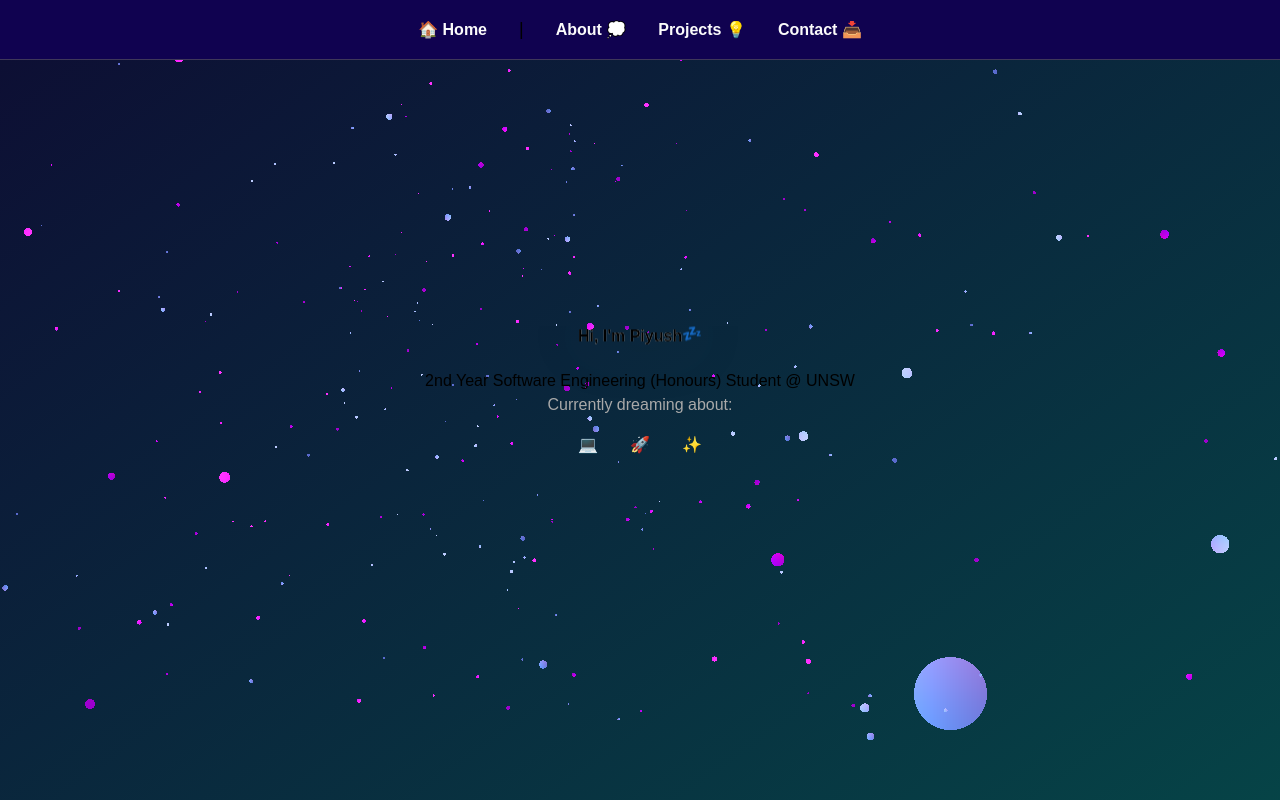
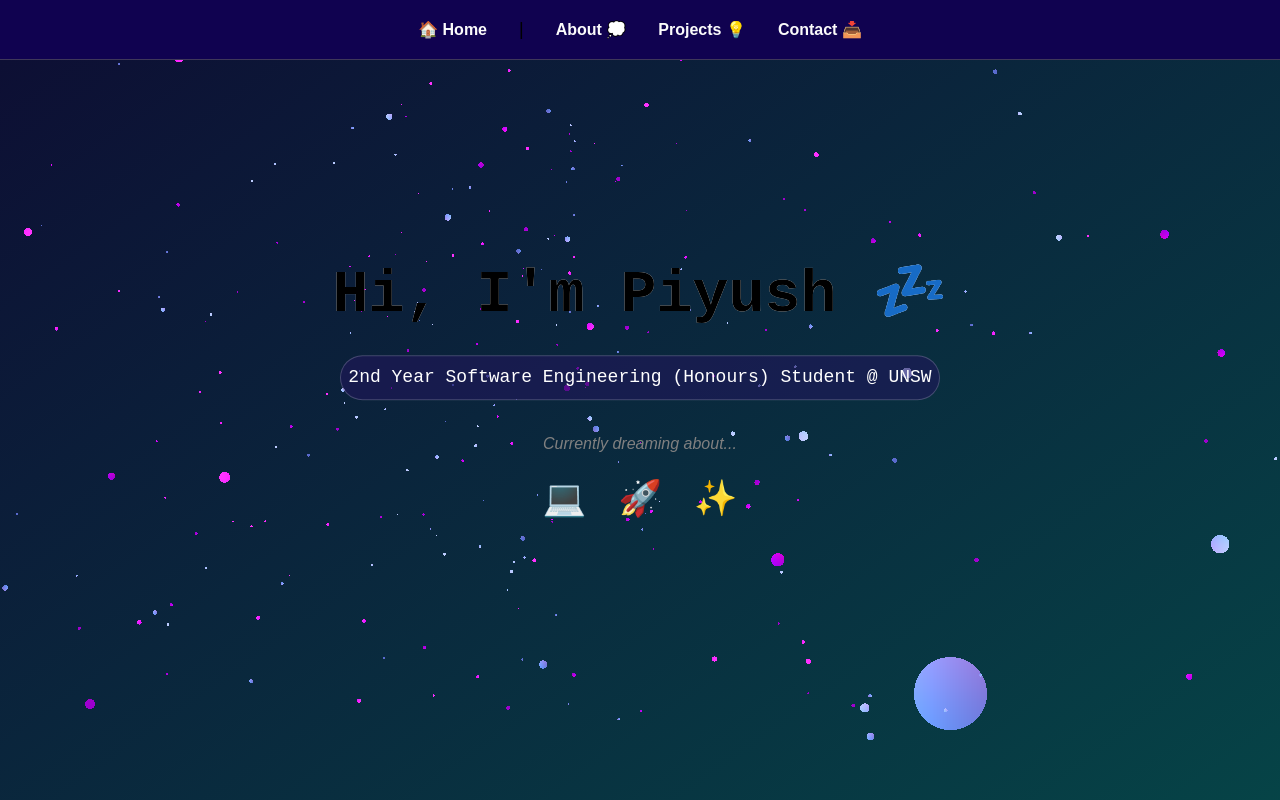
Before and after one commit to PiyushJ1/DevSoc-Personal-Website, a Next.js app: page /home in a window 1280 px wide. Built offline with nearby package versions, Linux system fonts and the light colour scheme.

Commit message:
update home page + tweak about section

```diff
--- a/src/app/about/page.tsx
+++ b/src/app/about/page.tsx
@@ -174,13 +174,13 @@ export default function AboutPage() {
             hanging out with my friends, listening to my curated music playlists
             or playing the digital piano. <br />
             <br />I used to play a lot of video games in the past (1500+ hours
-            in R6, nor the 1000+ on Fortnite, nor the 500+ in GTA V... and the
-            list goes on), but I stopped since I spent too much time on them.
+            in R6, 1000+ on Fortnite, 500+ in GTA V... and the list goes on),
+            but I stopped since I wanted to focus on university.
           </p>
 
           <p className={styles.photoIntro}>
             Oh by the way, I also like photography. Here are some cool photos
-            I&apos;ve taken
+            I&apos;ve taken:
           </p>
 
           <div className={styles.photos}>
--- a/src/app/home/Home.module.css
+++ b/src/app/home/Home.module.css
@@ -57,55 +57,31 @@
 }
 
 .mainTitle {
-  font-size: 65;
+  font-size: 60px;
   font-weight: 700;
-  min-width: 600px;
+  min-width: 700px;
   background: white;
   background-clip: text;
   animation: fadeIn 0.8s ease-out forwards;
   line-height: 1.2;
   margin-bottom: 1.5rem;
   display: flex;
-  align-items: center;
   justify-content: center;
-  text-align: center;
-  filter: drop-shadow(0 0 30px rgba(69, 73, 79, 0.3));
+  filter: drop-shadow(1 2 30px rgba(69, 73, 79, 0.3));
+  font-family: monospace;
 }
 
 .subtitle {
-  font-size: 15;
-  font-weight: 400;
-  min-width: 600px;
-  background: white;
-  background-clip: text;
-  line-height: 1.2;
-  margin-bottom: 1.5rem;
-  display: flex;
-  align-items: center;
-  justify-content: center;
+  margin: 0.75rem auto 2rem auto;
+  color: white;
+  max-width: 600px;
+  background: rgba(35, 22, 93, 0.563);
+  border-radius: 30px;
+  padding: 0.5rem 0.25rem;
+  border: 1px solid rgba(255, 255, 255, 0.2);
+  font-family: monospace;
   text-align: center;
-}
-
-.bouncyEmoji {
-  display: inline-block;
-  transition: transform 0.3s ease;
-  animation: float 3s ease-in-out infinite;
-}
-
-@keyframes float {
-  0%,
-  100% {
-    transform: translateY(0px) rotate(0deg);
-  }
-  25% {
-    transform: translateY(-5px) rotate(2deg);
-  }
-  50% {
-    transform: translateY(-10px) rotate(-1deg);
-  }
-  75% {
-    transform: translateY(-3px) rotate(1deg);
-  }
+  font-size: 18px;
 }
 
 .dreamEmojiContainer {
@@ -115,13 +91,23 @@
   cursor: pointer;
 }
 
+.dreamTitle {
+  margin-top: 1rem;
+  color: grey;
+  font-style: italic;
+}
+
+.dreamEmoji {
+  font-size: 35px;
+}
+
 .dreamText {
   position: absolute;
   top: -2rem;
   left: 50%;
-  transform: translateX(-50%) translateY(10px);
+  transform: translateX(-50%) translateY(-50px);
   opacity: 0;
-  font-size: 0.9rem;
+  font-size: 1rem;
   color: white;
   transition: all 0.3s ease;
   pointer-events: none;
@@ -129,5 +115,5 @@
 
 .dreamEmojiContainer:hover .dreamText {
   opacity: 1;
-  transform: translateX(-50%) translateY(0);
+  min-width: 10rem;
 }
--- a/src/app/home/page.tsx
+++ b/src/app/home/page.tsx
@@ -40,32 +40,34 @@ export default function Home() {
         >
           <main className={styles.heroContainer}>
             <div className={styles.contentCreator}>
-              <h2 className={styles.mainTitle}>
-                Hi, I&apos;m Piyush
-                <span className={styles.bouncyEmoji}>💤</span>
+              <h2 className={styles.mainTitle}>Hi, I&apos;m Piyush 💤</h2>
+
+              <h2 className={styles.subtitle}>
+                2nd Year Software Engineering (Honours) Student @ UNSW
               </h2>
 
-              <h2>2nd Year Software Engineering (Honours) Student @ UNSW</h2>
-
-              <p style={{ color: "darkgrey" }}>Currently dreaming about:</p>
+              <p className={styles.dreamTitle}>Currently dreaming about...</p>
 
               <div className={styles.dreamsContainer}>
                 <div className={styles.dreamEmojiContainer}>
                   <span className={styles.dreamEmoji}>💻</span>
-                  <span className={styles.dreamText}>Intern at Atlassian</span>
+                  <span className={styles.dreamText}>
+                    Becoming a Backend Software Engineer focusing on system
+                    design
+                  </span>
                 </div>
 
                 <div className={styles.dreamEmojiContainer}>
                   <span className={styles.dreamEmoji}>🚀</span>
                   <span className={styles.dreamText}>
-                    Launch my own startup
+                    Launching my own tech startup and going all in
                   </span>
                 </div>
 
                 <div className={styles.dreamEmojiContainer}>
                   <span className={styles.dreamEmoji}>✨</span>
                   <span className={styles.dreamText}>
-                    Build something people love
+                    Being a trainee at DevSoc's 25T3 Training Program ;{")"}
                   </span>
                 </div>
               </div>
@@ -87,150 +89,3 @@ export default function Home() {
     </>
   );
 }
-
-// 'use client'
-
-// import styles from "./Home.module.css"
-// import Link from "next/link";
-
-// export default function Home() {
-//   return (
-//     <>
-//     <header className={styles.navbar}>
-//       <div className={styles.navbarContainer}>
-//         <div className={styles.navbarCentre}>
-//           <Link href="/about" className={styles.navLink}>About</Link>
-//           <Link href="/projects" className={styles.navLink}>Projects</Link>
-//           <Link href="/contact" className={styles.navLink}>Contact</Link>
-//         </div>
-//       </div>
-
-//     </header>
-
-//     <main className={styles.heroContainer}>
-//       <div className={styles.contentContainer}>
-
-//         <h2 className={styles.subtitle}>
-
-//         </h2>
-
-//         <div className={styles.description}>
-
-//         </div>
-//       </div>
-
-//       <div className={styles.contactContainer}>
-//         <div>
-
-//         </div>
-//       </div>;
-
-//     </main>
-
-//     <section className={styles.aboutSection}>
-//       <div className={styles.sectionContainer}>
-//         <h2 className={styles.sectionTitle}>
-//           About Me
-//         </h2>
-
-//         <p className={styles.aboutText}>
-//           Hey! I'm Piyush Jha, a 2nd year Software Engineering (Honours) Student at the University of New South Wales.
-//           I love to tackle challenging problems and creating impactful solutions.
-
-//           Here are a few programming languages and technologies I'm familiar with:
-//         </p>
-//         <ul className={styles.skillsList}>
-//           <li>JavaScript/TypeScript</li>
-//           <li>Node.js</li>
-//           <li>Next.js</li>
-//           <li>PostgreSQL</li>
-//           <li>Prisma</li>
-//           <li>C</li>
-//           <li>Git</li>
-//         </ul>
-
-//         <p className={styles.aboutText}>
-//         Outside of tech, I enjoy listening to music and playing the digital piano. Here are some of my
-//         favourite music albums:
-
-//         <div className={styles.musicAlbums}>
-
-//         </div>
-
-//         I also enjoy all things related to fitness like running and weightlifting.
-//         </p>
-//       </div>
-//     </section>
-
-//     <section className={styles.projectSection}>
-//       <div className={styles.sectionContainer}>
-//         <h2 className={styles.sectionTitle}>
-//           Projects
-//         </h2>
-
-//         <div className={styles.projectsGrid}>
-//           <div className={styles.projectCard}>
-//             <div className={styles.projectContent}>
-//               <h3 className={styles.projectTitle}>StudyIntel</h3>
-//               <div className={styles.description}>
-//                 <p>Project info here</p>
-//               </div>
-
-//               <ul className={styles.projectTechStack}>
-//                 <li className={styles.projectTech}>TypeScript</li>
-//                 <li className={styles.projectTech}>Node.js</li>
-//                 <li className={styles.projectTech}>Express.js</li>
-//                 <li className={styles.projectTech}>Next.js</li>
-//                 <li className={styles.projectTech}>PostgreSQL</li>
-//                 <li className={styles.projectTech}>Prisma</li>
-//               </ul>
-//               <div className={styles.projectLinks}>
-//                 <a href="https://studyintel.app" target="_blank">Link</a>
-//               </div>
-//             </div>
-//           </div>
-
-//           <div className={styles.projectCard}>
-//             <div className={styles.projectContent}>
-//               <h3 className={styles.projectTitle}>SQLite Replica</h3>
-//               <div className={styles.description}>
-//                 <p>Project info here</p>
-//               </div>
-
-//               <ul className={styles.projectTechStack}>
-//                 <li className={styles.projectTech}>C</li>
-//               </ul>
-//               <div className={styles.projectLinks}>
-//                 <a href="https://google.com" target="_blank">Gooe</a>
-//               </div>
-//             </div>
-//           </div>
-
-//         </div>
-//       </div>
-//     </section>
-
-//     <section className={styles.dreamsSection}>
-//       <div className={styles.sectionContainer}>
-//         <h2 className={styles.sectionTitle}>
-//           My Dreams
-//         </h2>
-
-//         <p>Since the theme of the website is Dreams, I thought I would quickly mention my own dreams and aspirations for the future.
-//           I want to become a Backend Software Engineer with a focus on system design. Eventually, I wish to
-//           build and scale a tech startup, focusing on solving a real problem and making a positive impact on the world.
-//           Another dream that I have is to be a trainee of DevSoc's training program ;)
-//         </p>
-//       </div>
-//     </section>
-
-//     <section className={styles.contactSection}>
-//       <div className={styles.sectionContainer}>
-//         <h2 className={styles.sectionTitle}>
-//           Contact Me
-//         </h2>
-//       </div>
-//     </section>
-//     </>
-//   );
-// }
--- a/src/app/projects/page.tsx
+++ b/src/app/projects/page.tsx
@@ -29,6 +29,10 @@ export default function ProjectsPage() {
 
         <div className={styles.sectionContainer}>
           <h2 className={styles.sectionTitle}>Projects 💡</h2>
+
+          <div className={styles.projectCard}>
+            <h2 className={styles.projectTitle}>StudyIntel</h2>
+          </div>
         </div>
       </div>
     </>
```
